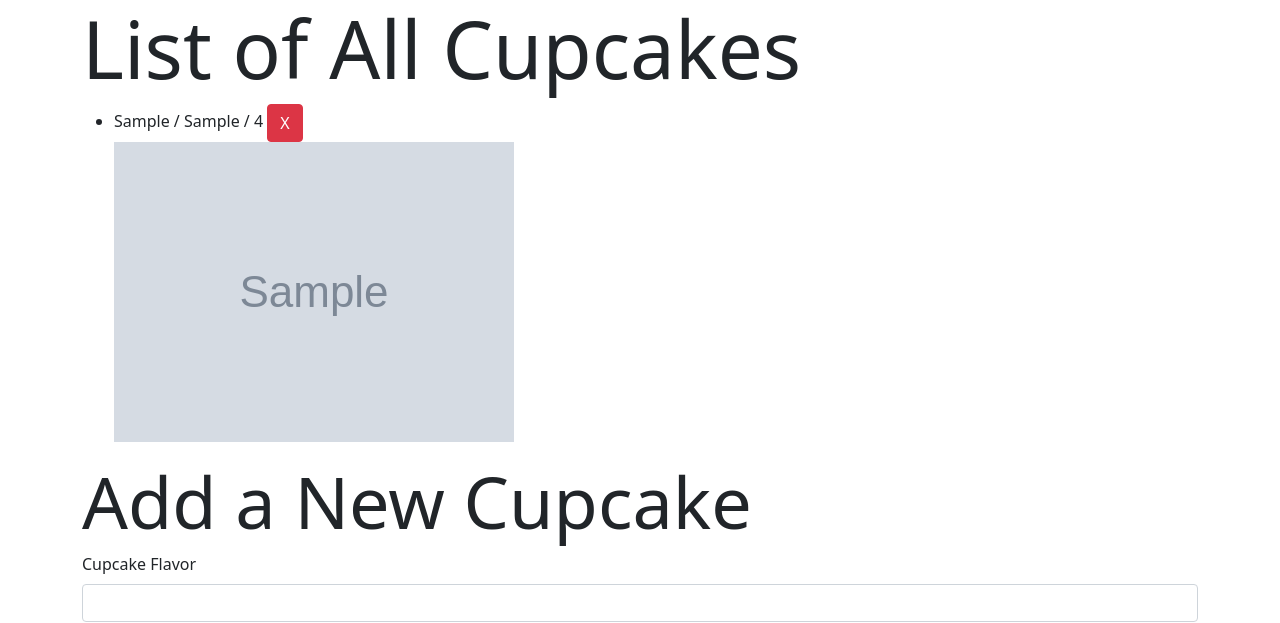
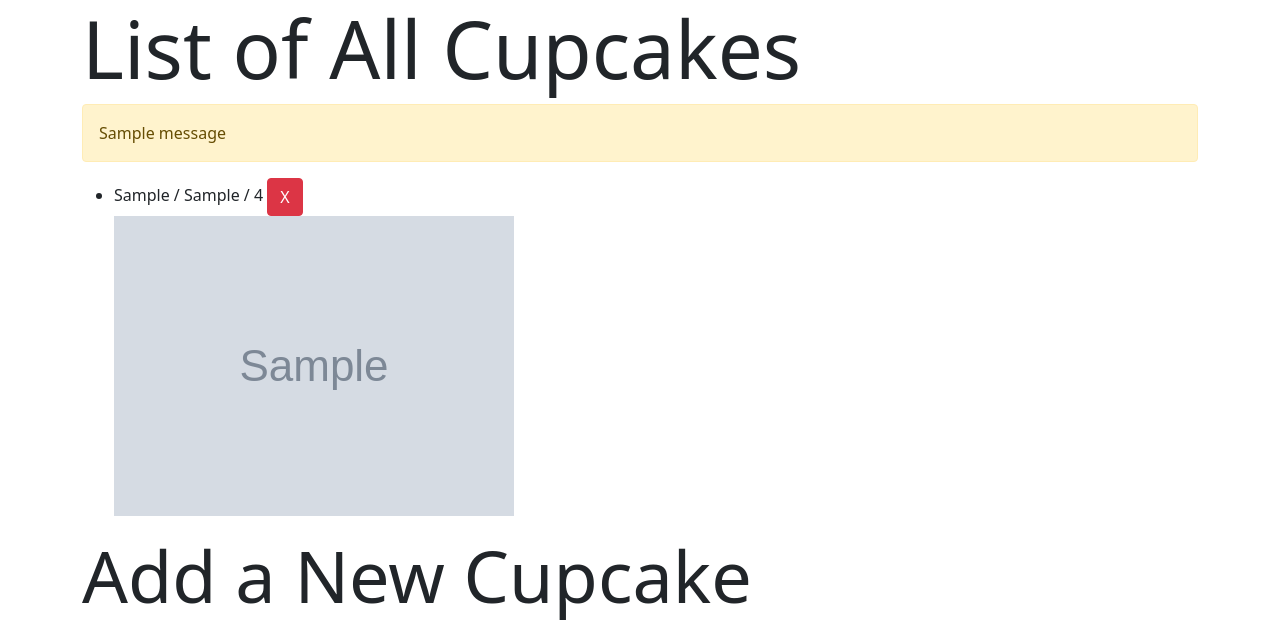
Before and after one commit to taylorwagner/flaskcupcakes, a Flask app: page / in a window 1280 px wide. Shown: the top 623 px of the page. Run offline with Flask 2, Linux system fonts and the light colour scheme; tables that the repository leaves empty hold one stand-in row (values such as "Sample post"); grey boxes marked "Sample" are stand-in pictures; one stand-in notice (Sample message) is shown; some libraries are stand-ins or nearby versions.

Commit message:
add flash message to html

```diff
--- a/templates/index.html
+++ b/templates/index.html
@@ -3,6 +3,11 @@
 {% block content %}
 <div class="container">
     <h1 class="display-1">List of All Cupcakes</h1>
+
+    {% for msg in get_flashed_messages() %}
+    <div class="alert alert-warning alert-dismissible fade show" role="alert">{{ msg }}</div>
+    {% endfor %}
+
     <ul id="all-cupcakes">
 
     </ul>
```
